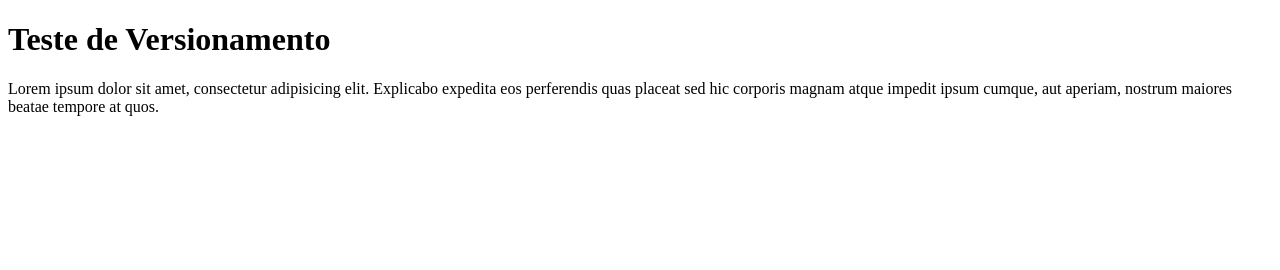
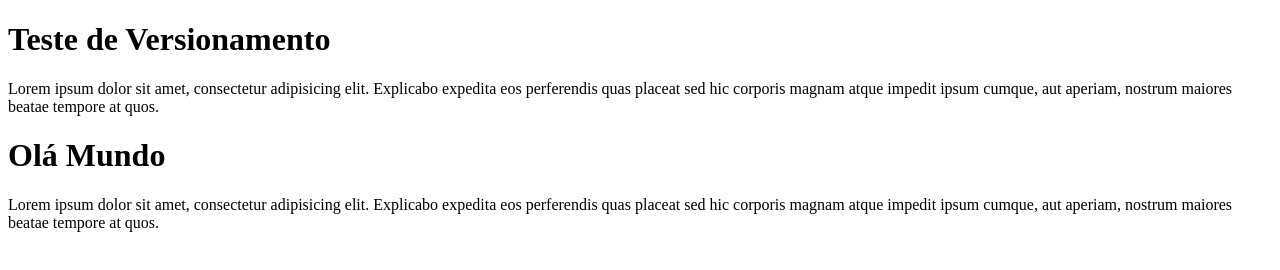
Before and after one commit to eduardodindao/Ola-Mundo, a plain HTML site: page index.html in a window 1280 px wide. Drawn offline with Linux system fonts and the light colour scheme.

Commit message:
alterei a pagina
Alterações de páginas no html

```diff
--- a/index.html
+++ b/index.html
@@ -3,12 +3,15 @@
 <head>
     <meta charset="UTF-8">
     <meta name="viewport" content="width=device-width, initial-scale=1.0">
-    <title>Olá Mundo!</title>
+    <title>Meu pimeiro site em repositório</title>
 </head>
 
 <body>
     <h1>Teste de Versionamento</h1>
     <p>Lorem ipsum dolor sit amet, consectetur adipisicing elit. Explicabo expedita eos perferendis quas placeat sed hic corporis magnam atque impedit ipsum cumque, aut aperiam, nostrum maiores beatae tempore at quos.</p>
+
+    <h1>Olá Mundo</h1>
+    <p>Lorem ipsum dolor sit amet, consectetur adipisicing elit. Explicabo expedita eos perferendis quas placeat sed hic corporis magnam atque impedit ipsum cumque, aut aperiam, nostrum maiores beatae tempore at quos.</p>
 </body>
 
 </html>
```
